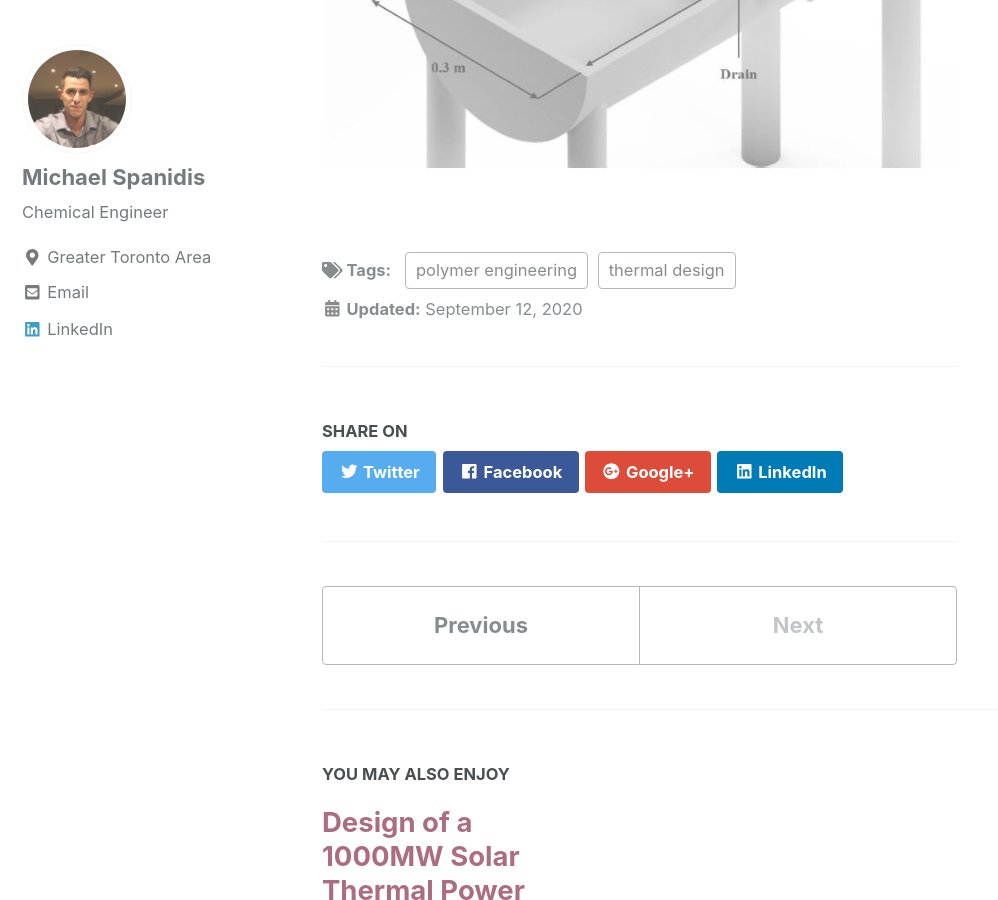
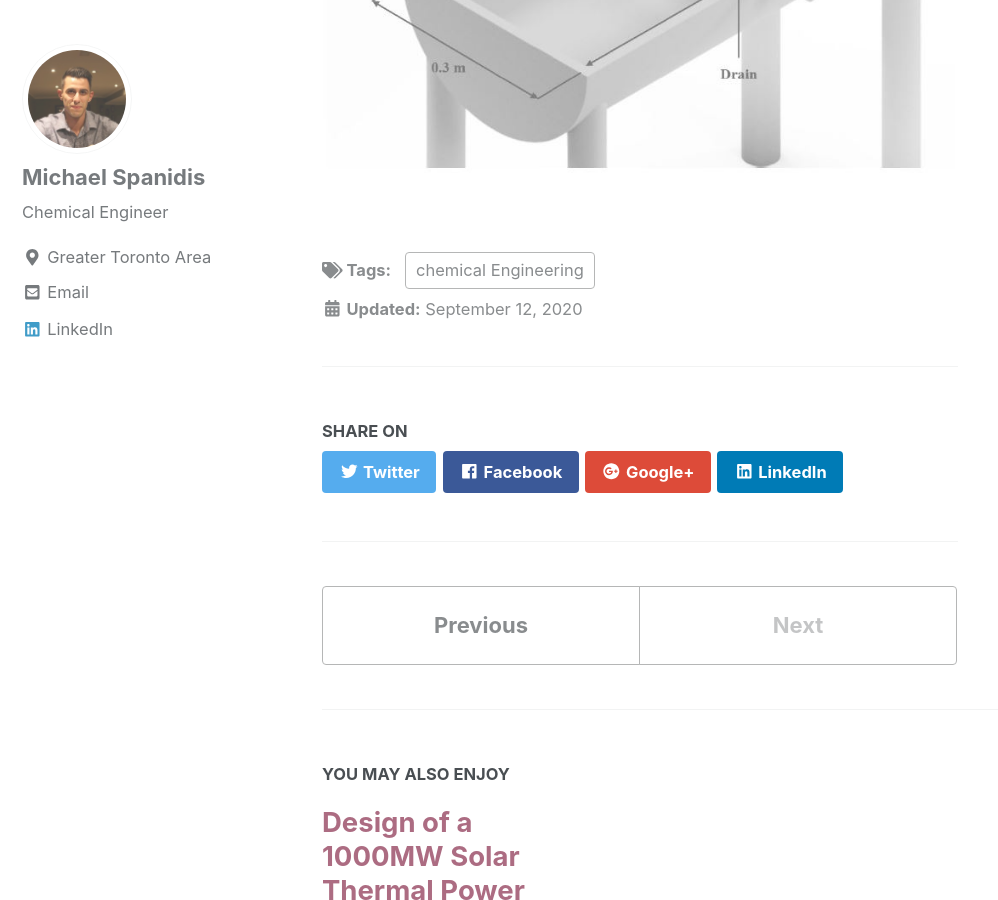
Before and after one commit to michaelspanidis/michaelspanidis.github.io, a Jekyll site: the page built from _posts/2020-09-12-plastics.md, in a window 1280 px wide and 900 px high, scrolled down 2670 px. Shown: the whole window, without its empty margins (0-998 px from the left). Built offline with Jekyll 4.4.1, drawn with Linux system fonts in a browser that asks for light colours; nearby versions of some CDN libraries.

Commit message:
changes34

```diff
--- a/_posts/2020-09-12-plastics.md
+++ b/_posts/2020-09-12-plastics.md
@@ -1,8 +1,8 @@
 ---
 title: <span style="color:rgb(172,108,130); font-size:1.25em;">Design of a pelletizing bath strain extruder for polypropylene</span>
 date: 2020-09-12
-tags: [thermal design, polymer engineering]
-excerpt: "thermal design, Polymer Engineering"
+tags: [chemical Engineering]
+excerpt: "Chemical Engineering"
 mathjax: "true"
 ---
 # <span style="color:rgb(104,92,121);">About the project</span>
```
